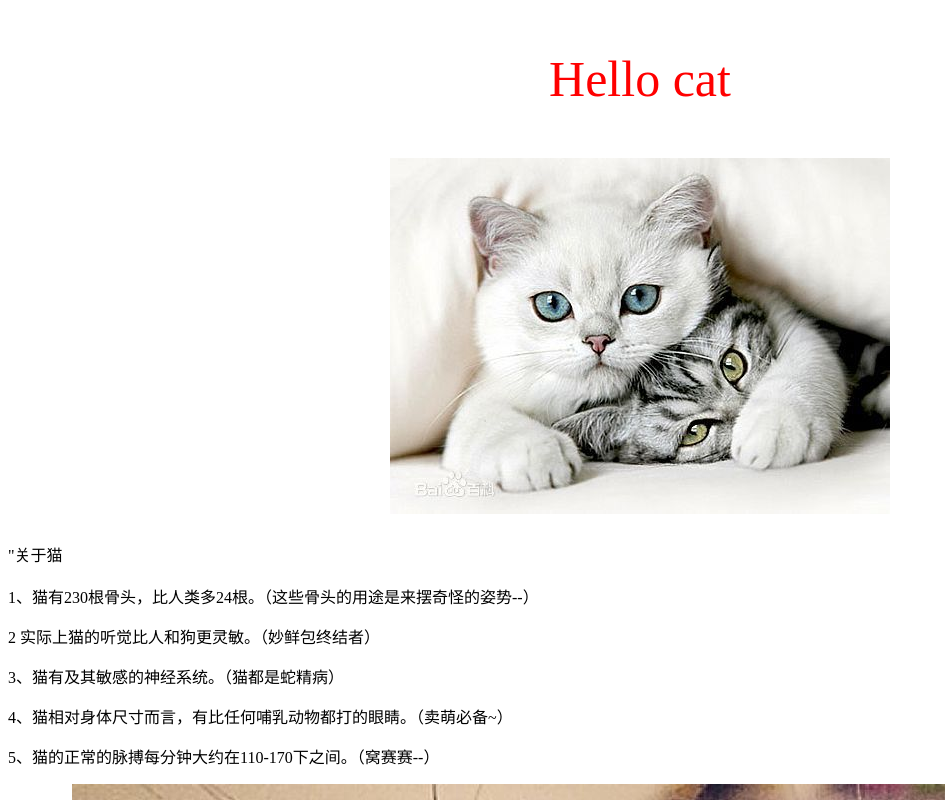
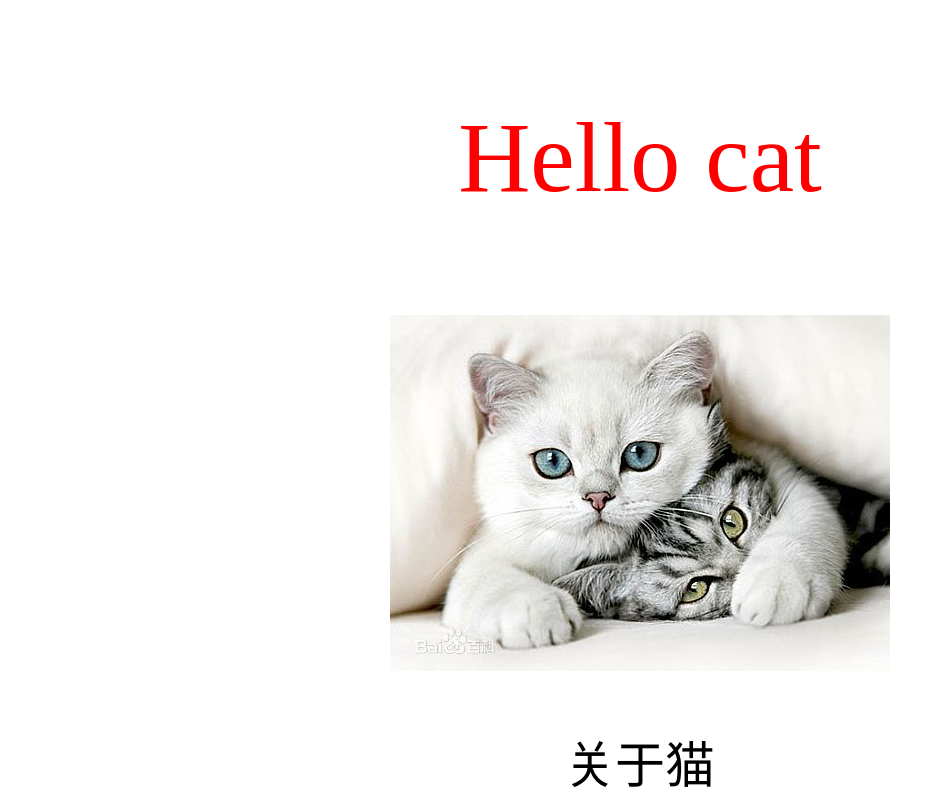
Before and after one commit to Petrel123/Petrel123.github.io1, a plain HTML site: page index.html in a window 1280 px wide. Shown: the top 800 px of the page, without its empty margins (0-945 px from the left). Drawn offline with Linux system fonts and the light colour scheme.

Commit message:
Update index.html

```diff
--- a/index.html
+++ b/index.html
@@ -7,9 +7,9 @@
   <!--头部结束-->
   <!--主体开始-->
   <body>
-    <p style="font-size:50px;color:#FF0000;text-align:center;">Hello cat</p>
+    <p style="font-size:100px;color:#FF0000;text-align:center;">Hello cat</p>
     <p align="center"><img src="/1.jpg"></p><!--图片居中-->
-    <p><span style="font-size:30px;"></span>"关于猫<p>
+    <p style="font-size:50px;text-align:center;">关于猫</p>
     <p>1、猫有230根骨头，比人类多24根。（这些骨头的用途是来摆奇怪的姿势--）</p>
       <p>2 实际上猫的听觉比人和狗更灵敏。（妙鲜包终结者）</p>
       <p>3、猫有及其敏感的神经系统。（猫都是蛇精病）</p>
```
